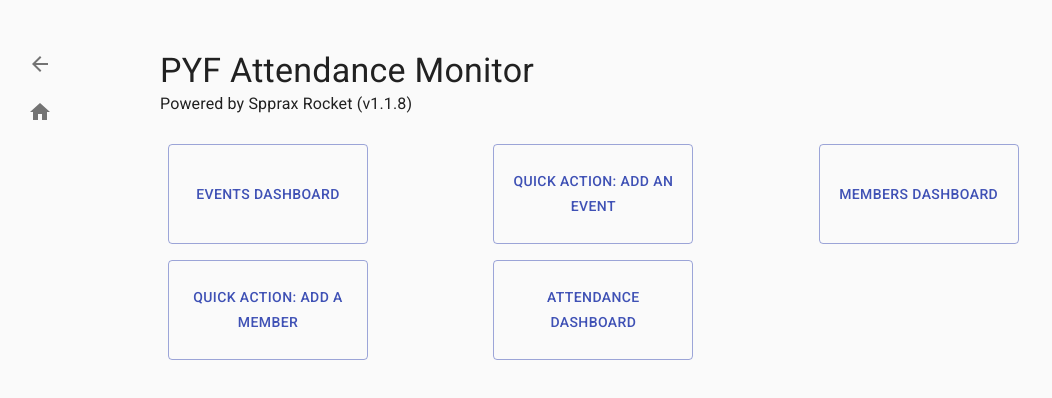
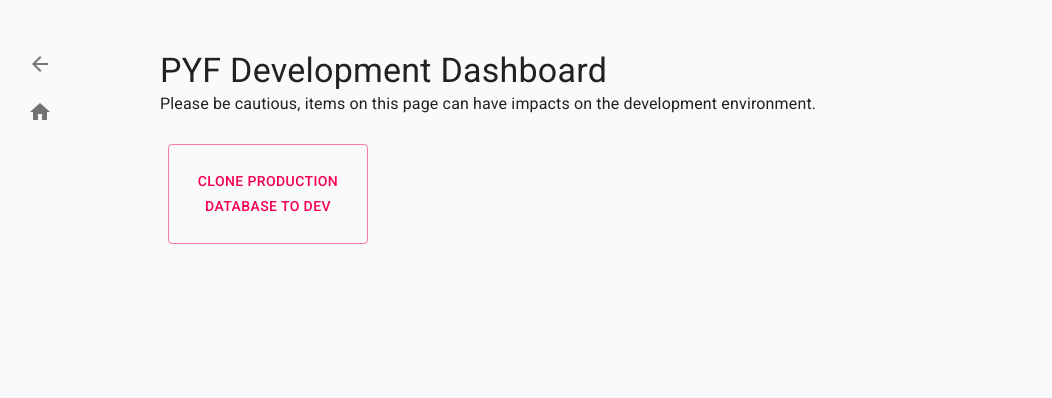
Before and after one commit to Ray-F/pyf-attendance, a React (Create React App) app in the folder client/: page /development in a window 1280 px wide. Shown: the top 398 px of the page, without its empty margins (0-1052 px from the left). Built offline with nearby package versions, Linux system fonts and the light colour scheme.

Commit message:
Create development dashboard and add button to clone prod db to dev db. Closes #52 #41

```diff
--- a/client/package.json
+++ b/client/package.json
@@ -46,7 +46,7 @@
   },
   "proxy": "http://localhost:9001",
   "devDependencies": {
-    "eslint": "^7.19.0",
+    "eslint": "^7.20.0",
     "eslint-config-airbnb": "^18.2.1",
     "eslint-plugin-import": "^2.22.1",
     "eslint-plugin-jsx-a11y": "^6.4.1",
--- a/client/src/containers/MainRouter.js
+++ b/client/src/containers/MainRouter.js
@@ -7,6 +7,7 @@ import MemberPage from './pages/MemberPage';
 import AttendancePage from './pages/AttendancePage';
 import HomePage from './pages/HomePage';
 import NavButton from '../components/navigation/NavButton';
+import DevelopmentPage from './pages/DevelopmentPage';
 
 const useStyles = makeStyles((theme) => ({
   navContainer: {
@@ -30,6 +31,7 @@ export default function MainRouter() {
           <Route exact path="/events/:operation?" component={EventPage} />
           <Route path="/members/:operation?" component={MemberPage} />
           <Route path="/attendance" component={AttendancePage} />
+          <Route path="/development" component={DevelopmentPage} />
           <Route path="" component={HomePage} />
         </Switch>
       </BrowserRouter>
--- /dev/null
+++ b/client/src/containers/pages/DevelopmentPage.js
@@ -0,0 +1,31 @@
+import React from 'react';
+import {
+  Container, Grid, makeStyles, Typography,
+} from '@material-ui/core';
+import { version } from '../../../package.json';
+import buttonFactory from '../../utils/ButtonFactoryUtils';
+
+const useStyles = makeStyles((theme) => ({
+  container: {
+    padding: '50px 0',
+  },
+
+  buttonContainer: {
+    margin: '20px 0',
+  },
+}));
+
+export default function DevelopmentPage() {
+  const classes = useStyles();
+
+  return (
+    <Container className={classes.container} maxWidth="md">
+      <Typography variant="h4">PYF Development Dashboard</Typography>
+      <Typography variant="body1">Please be cautious, items on this page can have impacts on the development environment.</Typography>
+
+      <Grid container className={classes.buttonContainer} spacing={2}>
+        {buttonFactory(null, 'Clone Production Database to Dev', () => fetch('/api/reset-db', { method: 'GET' }))}
+      </Grid>
+    </Container>
+  );
+}
--- a/client/src/containers/pages/HomePage.js
+++ b/client/src/containers/pages/HomePage.js
@@ -1,9 +1,9 @@
 import React from 'react';
 import {
-  Button, Container, Grid, makeStyles, Typography,
+  Container, Grid, makeStyles, Typography,
 } from '@material-ui/core';
-import { Link } from 'react-router-dom';
 import { version } from '../../../package.json';
+import buttonFactory from '../../utils/ButtonFactoryUtils';
 
 const useStyles = makeStyles((theme) => ({
   container: {
@@ -13,30 +13,10 @@ const useStyles = makeStyles((theme) => ({
   buttonContainer: {
     margin: '20px 0',
   },
-
-  link: {
-    textDecoration: 'none',
-  },
-
-  actionButton: {
-    width: '200px',
-    height: '100px',
-    maxWidth: '100%',
-  },
 }));
 
 export default function HomePage() {
   const classes = useStyles();
-
-  function buttonFactory(link, text) {
-    return (
-      <Grid item xs={6} sm={4}>
-        <Link to={link} className={classes.link}>
-          <Button className={classes.actionButton} variant="outlined" color="primary">{text}</Button>
-        </Link>
-      </Grid>
-    );
-  }
 
   return (
     <Container className={classes.container} maxWidth="md">
@@ -53,6 +33,7 @@ export default function HomePage() {
         {buttonFactory('/members', 'Members Dashboard')}
         {buttonFactory('/members/add', 'Quick Action:\n Add a member')}
         {buttonFactory('/attendance', 'Attendance Dashboard')}
+        {buttonFactory('/development', 'Development Dashboard')}
       </Grid>
     </Container>
   );
--- /dev/null
+++ b/client/src/utils/ButtonFactoryUtils.js
@@ -0,0 +1,40 @@
+import { Button, Grid, makeStyles } from '@material-ui/core';
+import { Link } from 'react-router-dom';
+import React from 'react';
+import { useHistory } from 'react-router';
+
+const useStyles = makeStyles((theme) => ({
+  link: {
+    textDecoration: 'none',
+  },
+
+  actionButton: {
+    width: '200px',
+    height: '100px',
+    maxWidth: '100%',
+  },
+
+}));
+
+export default function buttonFactory(link, text, action) {
+  const classes = useStyles();
+  const history = useHistory();
+
+  const color = link ? 'primary' : 'secondary';
+
+  const handleClick = (link) => {
+    if (link) {
+      history.push(link);
+    } else if (action) {
+      action();
+    }
+  };
+
+  return (
+    <Grid item xs={6} sm={4}>
+      <Link onClick={() => handleClick(link)} className={classes.link}>
+        <Button className={classes.actionButton} variant="outlined" color={color}>{text}</Button>
+      </Link>
+    </Grid>
+  );
+}
--- a/package.json
+++ b/package.json
@@ -13,6 +13,7 @@
     "init": "concurrently \"cd client && yarn install\" \"cd server && yarn install\""
   },
   "dependencies": {
-    "concurrently": "^5.3.0"
+    "concurrently": "^5.3.0",
+    "eslint": "^7.20.0"
   }
 }
```
Also changed, not shown: 2 other files (tests, documents, lock files or other folders).
